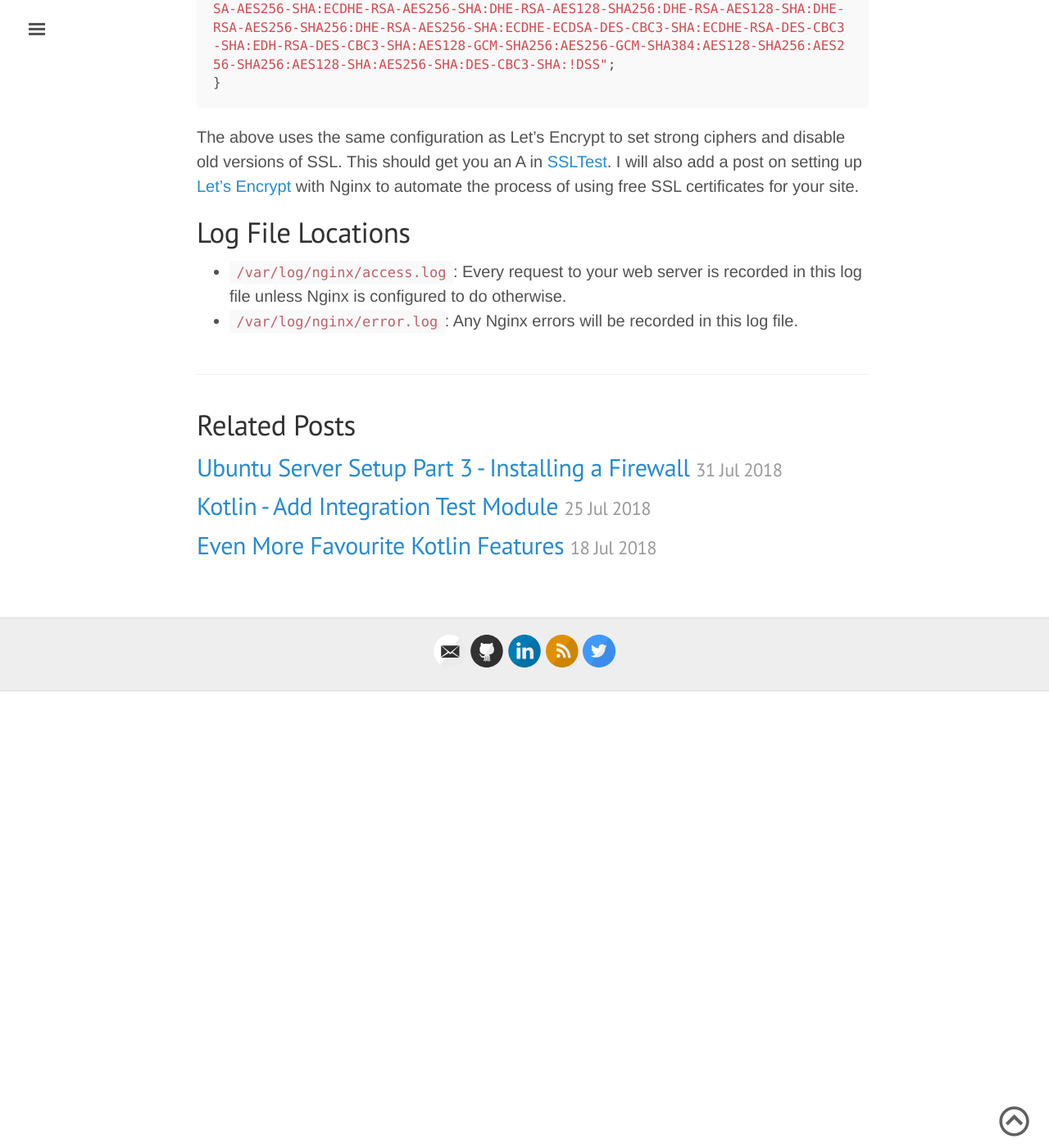
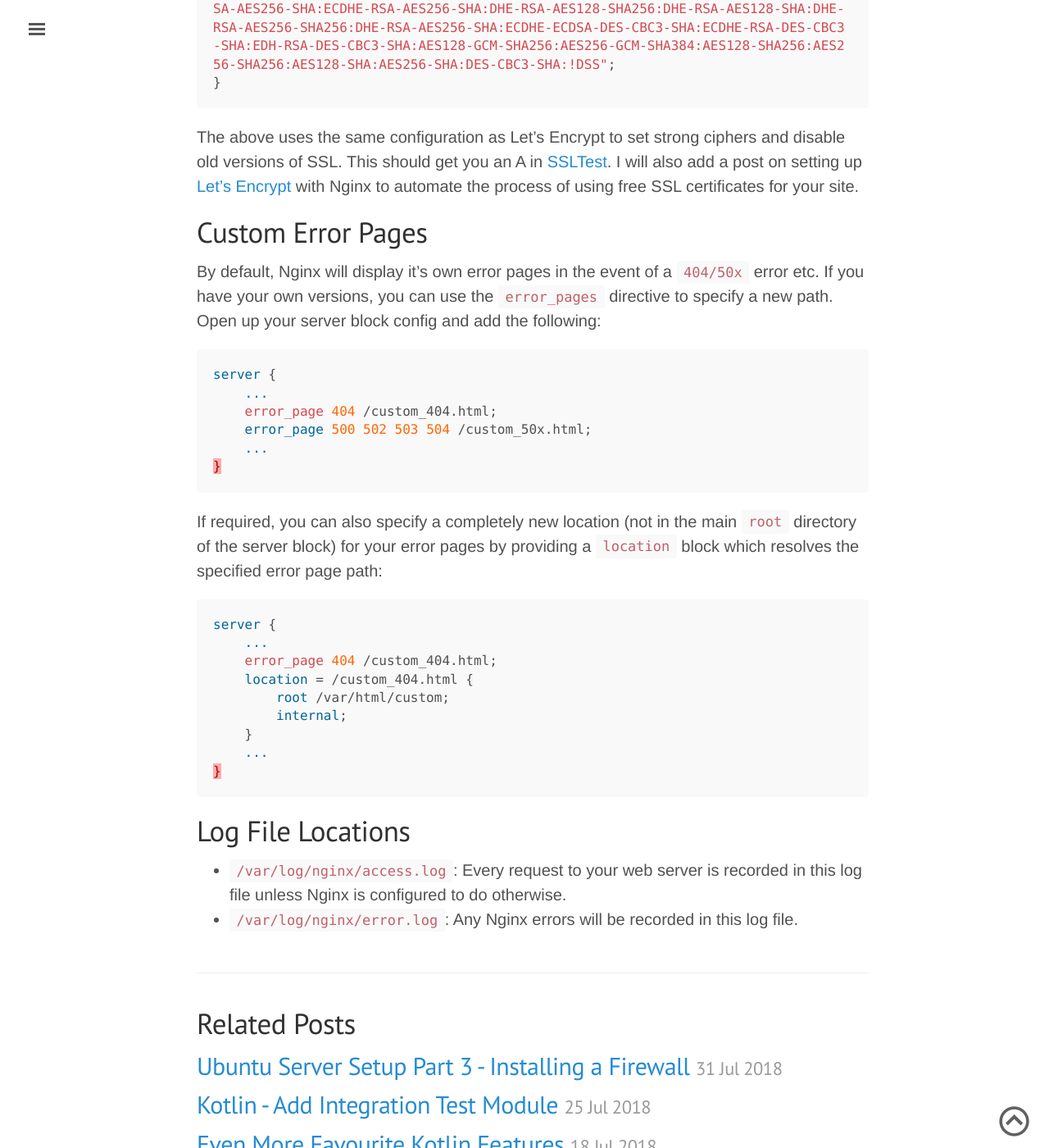
Before and after one commit to raharrison/ryanharrison.co.uk, a Jekyll site: the page built from _posts/2018-08-08-ubuntu-server-setup-part-4-setup-nginx-server.md, in a window 1280 px wide and 1400 px high, scrolled down 4783 px. Shown: the whole window at 82% size. Built offline with Jekyll 4.4.1, drawn with Linux system fonts in a browser that asks for light colours; comment, search, counter and statistics services are not loaded; before the commit the page ends 5626 px from its top, so only the background shows below that.

Commit message:
Add section on using custom error pages

````diff
--- a/_posts/2018-08-08-ubuntu-server-setup-part-4-setup-nginx-server.md
+++ b/_posts/2018-08-08-ubuntu-server-setup-part-4-setup-nginx-server.md
@@ -172,6 +172,33 @@ server {
 
 The above uses the same configuration as Let's Encrypt to set strong ciphers and disable old versions of SSL. This should get you an A in [SSLTest](https://www.ssllabs.com/ssltest/). I will also add a post on setting up [Let's Encrypt](https://letsencrypt.org/) with Nginx to automate the process of using free SSL certificates for your site.
 
+## Custom Error Pages
+
+By default, Nginx will display it's own error pages in the event of a `404/50x` error etc. If you have your own versions, you can use the `error_pages` directive to specify a new path. Open up your server block config and add the following:
+
+```nginx
+server {
+    ...
+    error_page 404 /custom_404.html;
+    error_page 500 502 503 504 /custom_50x.html;
+    ...
+}
+```
+
+If required, you can also specify a completely new location (not in the main `root` directory of the server block) for your error pages by providing a `location` block which resolves the specified error page path:
+
+```nginx
+server {
+    ...
+    error_page 404 /custom_404.html;
+    location = /custom_404.html {
+        root /var/html/custom;
+        internal;
+    }
+    ...
+}
+```
+
 ## Log File Locations
 
 - `/var/log/nginx/access.log`: Every request to your web server is recorded in this log file unless Nginx is configured to do otherwise.
````
